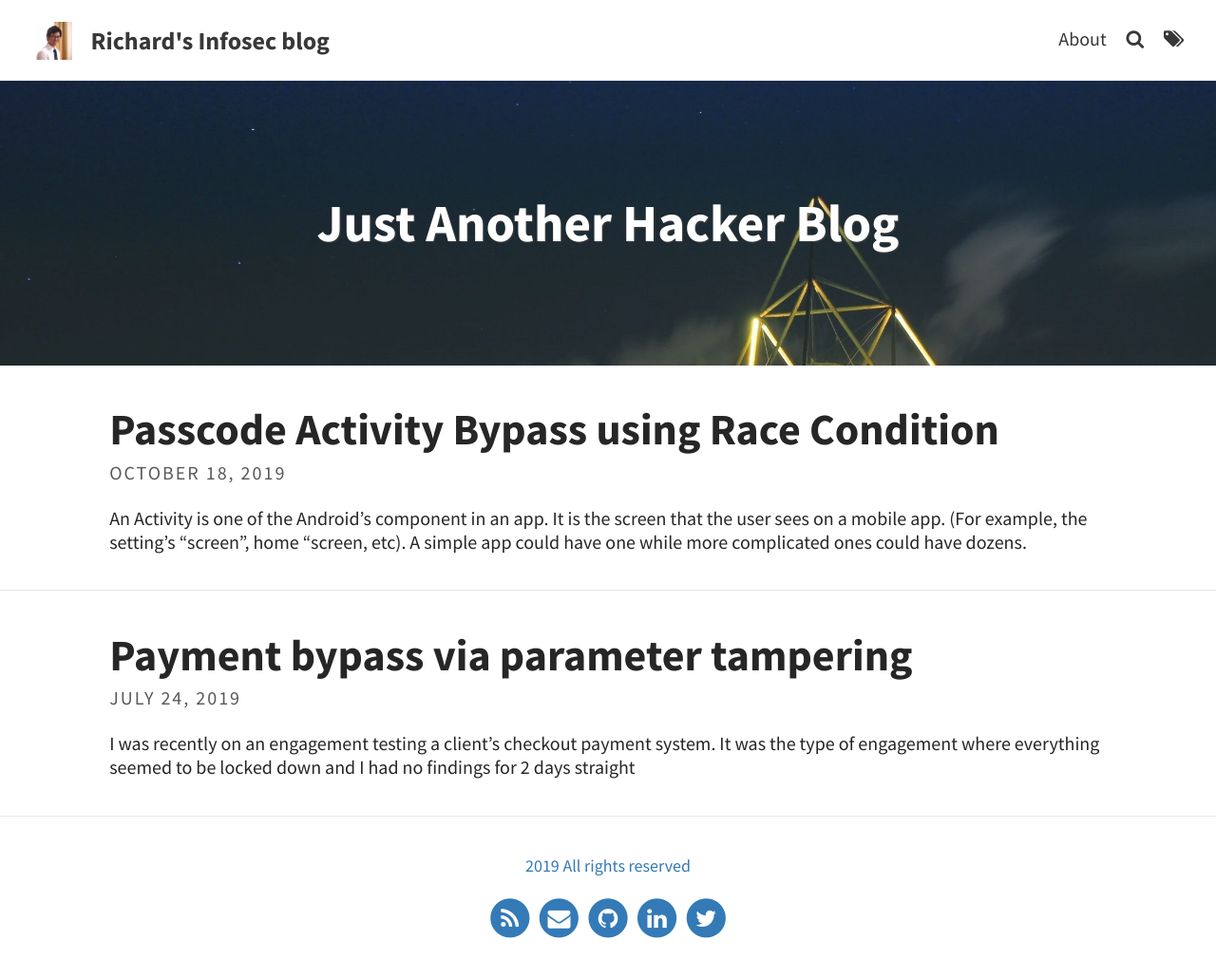
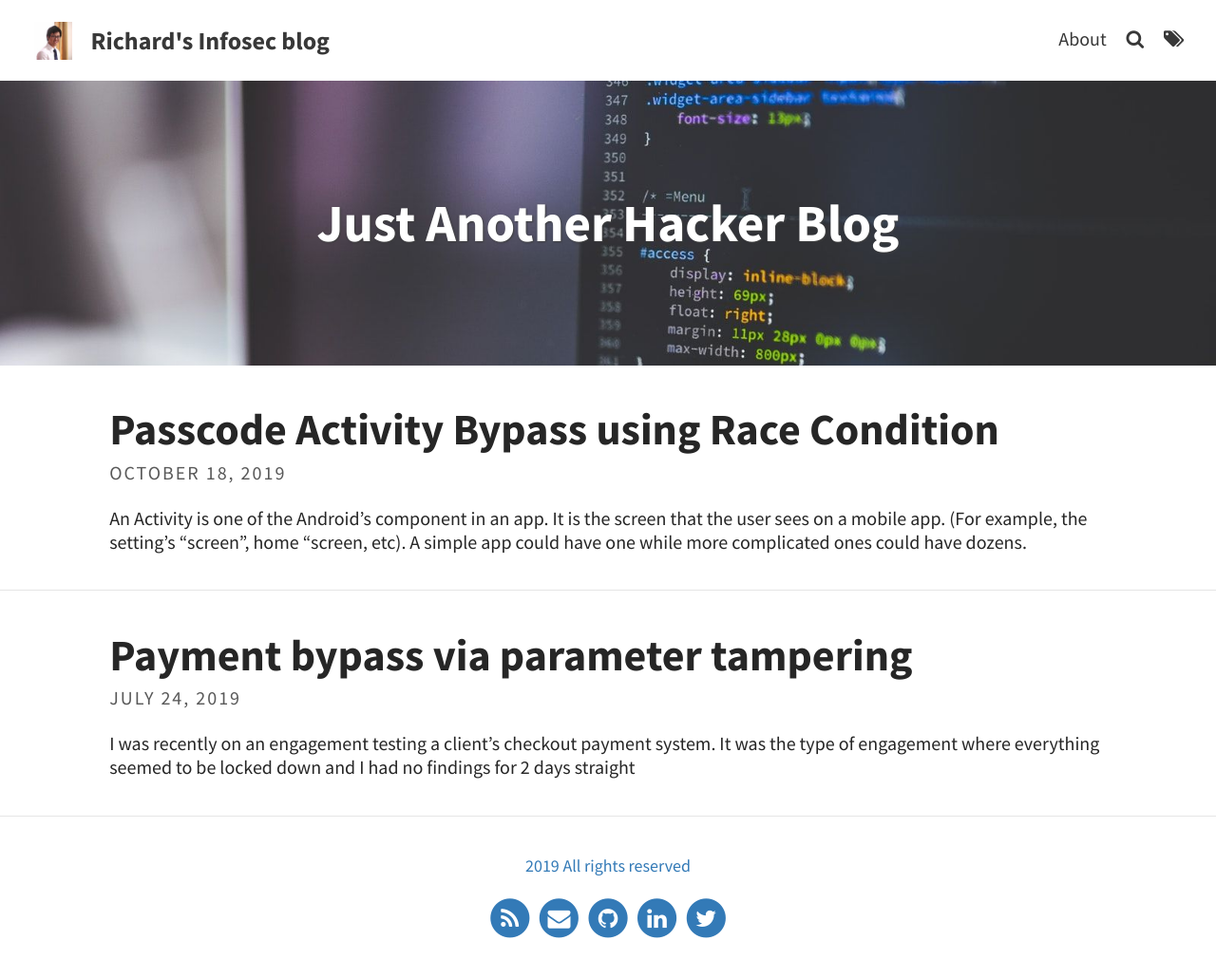
Before and after one commit to Sambal0x/sambal0x.github.io, a Jekyll site: the page built from index.html, in a window 1280 px wide. Shown: the whole page at 95% size. Built offline with Jekyll 4.4.1, drawn with Linux system fonts in a browser that asks for light colours; the list of posts is cut into pages by our own code.

Commit message:
Update _config.yml

```diff
--- a/_config.yml
+++ b/_config.yml
@@ -10,7 +10,7 @@ favicon: assets/favicon.ico                             # Icon displayed in the
 
 # Header and footer text
 header_text: Just Another Hacker Blog                        # Change Blog header text
-header_feature_image: assets/img/pexels/triangular.jpeg
+header_feature_image: assets/img/pexels/computer.jpeg
 footer_text: >
   <a> 2019 All rights reserved </a>
 
```
